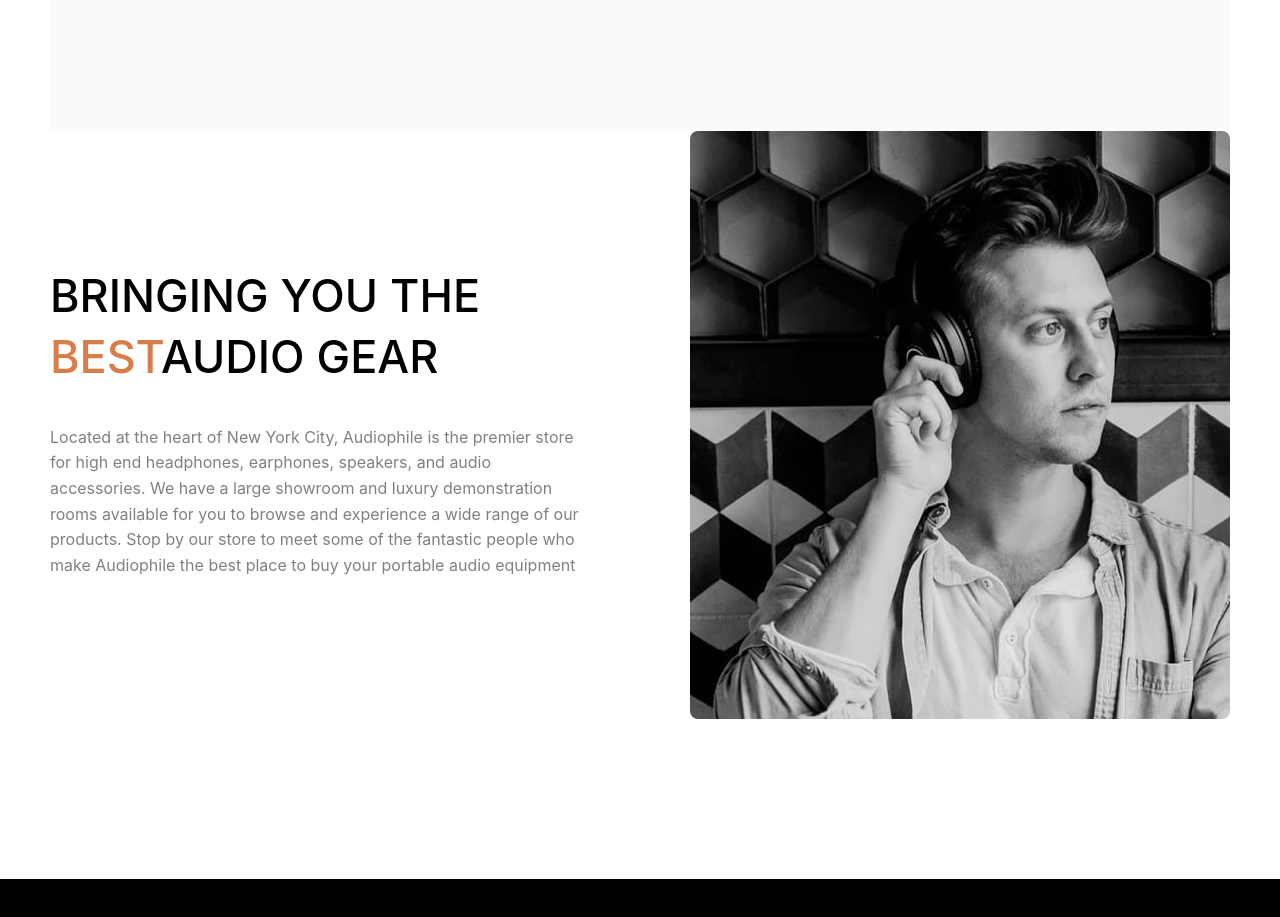
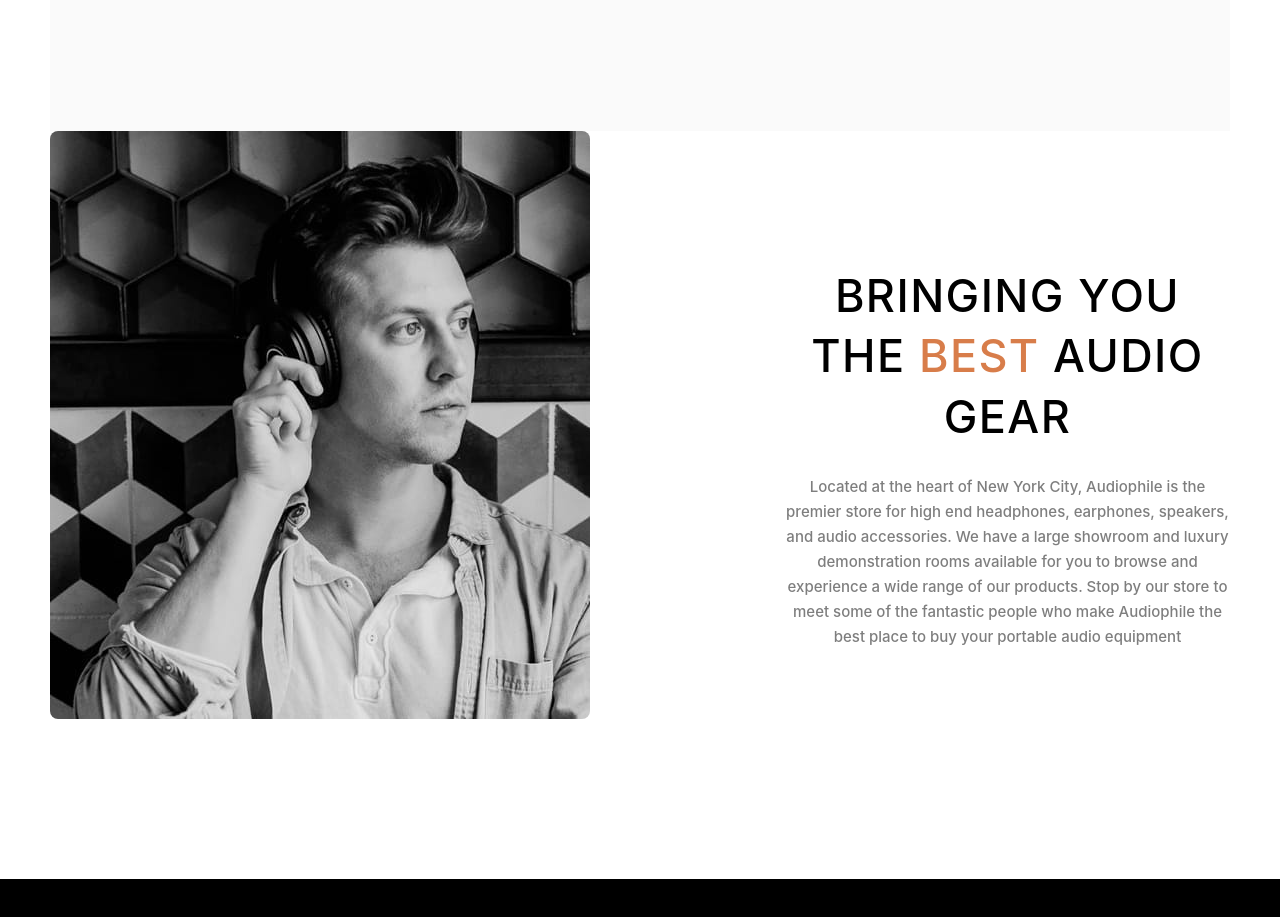
Before and after one commit to idanlevy2020/audiophile-store, a React (Create React App) app: page / in a window 1280 px wide. Shown: the part 4980-5897 px from the top of the page. Built offline with nearby package versions, Linux system fonts and the light colour scheme.

Commit message:
AboutUs fix bugs and add css

```diff
--- a/src/components/AboutUs/AboutUs.css
+++ b/src/components/AboutUs/AboutUs.css
@@ -1,26 +1,68 @@
 
+/**************** For mobile phones: ****************/
 .AboutUs{
-   justify-content: space-between;
    background-color: white;
    height: 588px;
-}
-
-.AboutUs-text{
-   width: 540px;
-   justify-content: center;
+   text-align: center;
 }
 
 .AboutUs h1{
-   font-size: 45px;
-   line-height: 1.1;
-   font-weight: 500;
-   margin-bottom:32px;
+   margin: 40px 0px 32px 0px;
+   font-size: 28px;
+   font-weight: bold;
+   letter-spacing: 1px;
+}
+
+.AboutUs h1 span{
+   color: #d87d4a;
 }
 
 .AboutUs p{
-   color: gray;
+   opacity: 0.5;
+   font-size: 15px;
+   font-weight: 500;
+   line-height: 1.67;
+   text-align: center;
 }
 
 .AboutUs img{
-   width: 540px;
+   width: 100%;
+   height: 300px;
 }
+
+
+ @media only screen and (min-width: 600px) {
+   /* For tablets: */
+   .AboutUs h1{
+      margin: 63px 0px 32px 0px;
+      font-size: 40px;
+      font-weight: bold;
+      line-height: 1.1;
+      letter-spacing: 1.43px;
+   }
+ }
+
+ @media only screen and (min-width: 768px) {
+   /* For desktop: */
+   .AboutUs{
+      display: flex;
+      flex-wrap: wrap;
+      justify-content: space-between;
+   }
+   .AboutUs img{
+      max-width: 540px;
+      height: 588px;
+   }
+
+   .AboutUs-text{
+      width: 445px;
+      justify-content: center;
+   }
+
+   .AboutUs h1{
+      font-size: 45px;
+      line-height: 1.1;
+      font-weight: 500;
+      margin-bottom:32px;
+   }
+ }
--- a/src/components/AboutUs/AboutUs.js
+++ b/src/components/AboutUs/AboutUs.js
@@ -2,12 +2,14 @@
 
 function AboutUs() {
    return (
-      <div className="AboutUs flex-row">
+      <div className="AboutUs">
+         <picture>
+            <source media="(max-width: 768px)" srcSet="/images/shared/tablet/image-best-gear.jpg" />
+            <source media="(max-width: 600px)" srcSet="/images/shared/mobile/image-best-gear.jpg" />
+            <img src="/images/shared/desktop/image-best-gear.jpg" alt="imageBestGear" />
+         </picture>
          <div className="AboutUs-text flex-column">
-            <h1>
-               BRINGING YOU THE <span style={{ color: "#d87d4a" }}>BEST</span>
-               AUDIO GEAR
-            </h1>
+            <h1> BRINGING YOU THE <span> BEST </span> AUDIO GEAR </h1>
             <p>
                Located at the heart of New York City, Audiophile is the premier
                store for high end headphones, earphones, speakers, and audio
@@ -18,10 +20,6 @@
                audio equipment
             </p>
          </div>
-         <img
-            src="/images/shared/desktop/image-best-gear.jpg"
-            alt="imageBestGear"
-         />
       </div> /* end AboutUs */
    );
 }
```
